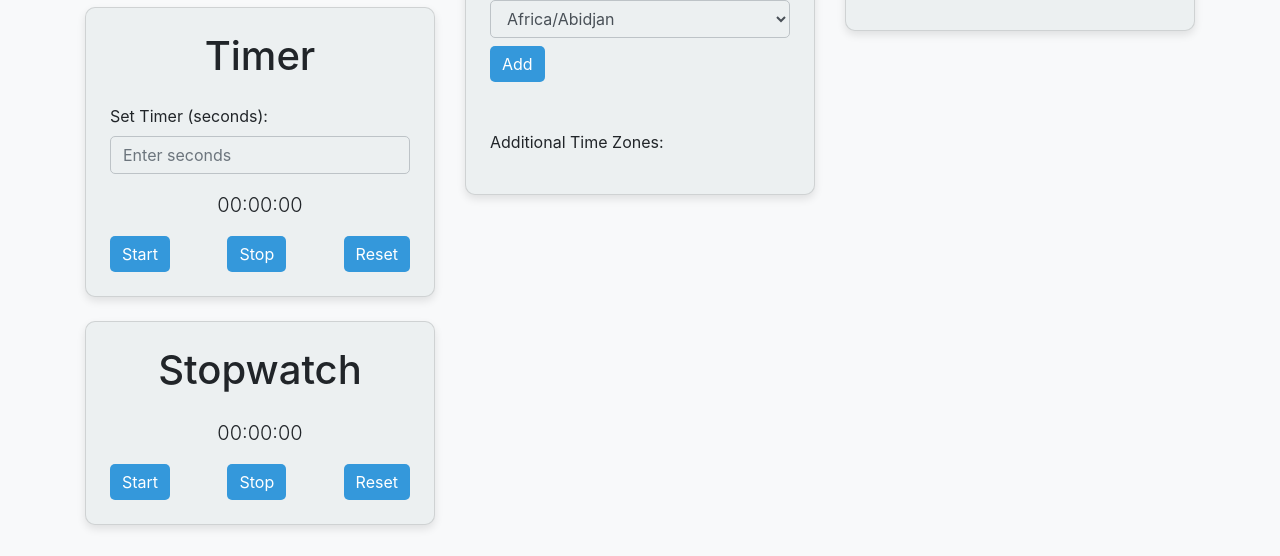
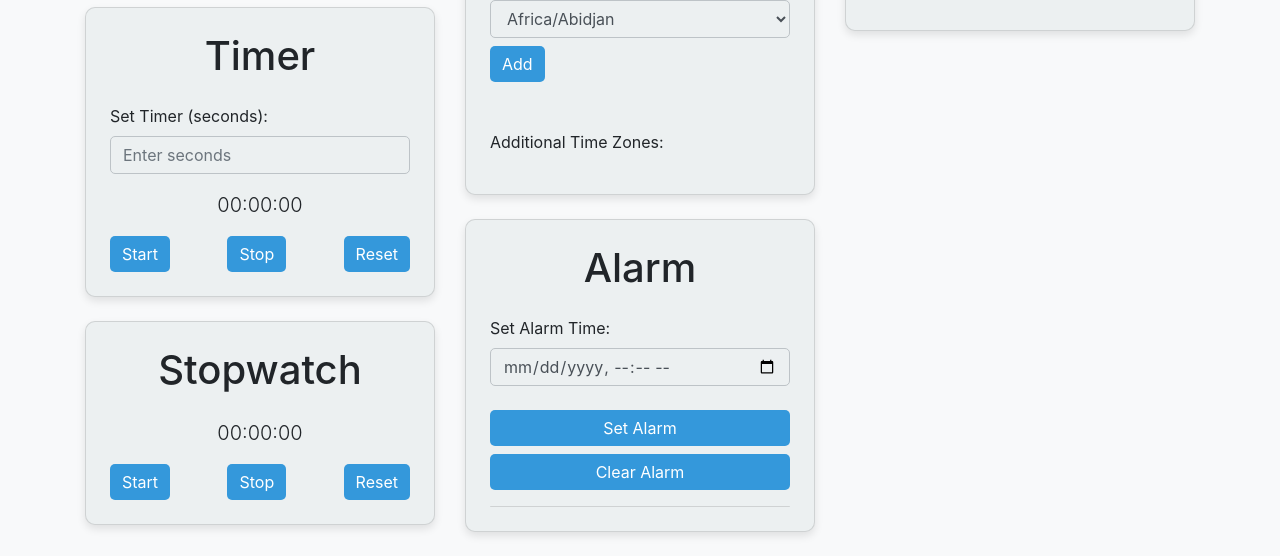
Before and after one commit to niyatisinghal/realtime-clock, a Flask app: page / in a window 1280 px wide. Shown: the part 417-973 px from the top of the page. Before the commit the page ends 946 px from the top, so only its background shows below. Run offline with Flask 3, Linux system fonts and the light colour scheme; some libraries are stand-ins or nearby versions.

Commit message:
single alarm works but have to change clock numbers

```diff
--- a/static/app.js
+++ b/static/app.js
@@ -185,6 +185,28 @@ function changeTimeZone() {
     updateAdditionalClocks();
 }
 
+// Alarm
+var alarmTime;
+var alarmInterval;
+
+function setAlarm() {
+    clearAlarm(); // Clear any existing alarms
+    alarmTime = new Date(document.getElementById('alarm-time').value).getTime();
+    alarmInterval = setInterval(checkAlarm, 1000);
+}
+
+function clearAlarm() {
+    clearInterval(alarmInterval);
+}
+
+function checkAlarm() {
+    var currentTime = new Date().getTime();
+    if (currentTime >= alarmTime) {
+        alert('Alarm! It\'s time!');
+        clearAlarm();
+    }
+}
+
 // Updated function to create an additional clock for a specific time zone
 function createTimeZoneClock(timeZone, index) {
     var currentTime = moment.tz(moment(), timeZone).format('YYYY-MM-DD HH:mm:ss');
--- a/templates/index.html
+++ b/templates/index.html
@@ -87,7 +87,24 @@
                         </ul>
                     </div>
                 </div>
+
+                <!-- Alarm Section -->
+                <div class="card p-4 mb-4">
+                <h1 class="text-center mb-4">Alarm</h1>
+                <div class="form-group">
+                    <label for="alarm-time">Set Alarm Time:</label>
+                    <input type="datetime-local" id="alarm-time" class="form-control">
+                </div>
+                <button onclick="setAlarm()" class="btn btn-primary mt-2">Set Alarm</button>
+                <button onclick="clearAlarm()" class="btn btn-danger mt-2">Clear Alarm</button>
+                <!-- Display the list of alarms -->
+                <ul id="alarms-list" class="list-group mt-3">
+                    <!-- Alarms will be dynamically added here -->
+                </ul>
+
             </div>
+
+        </div>
 
             <!-- Third Column: Additional Clock -->
             <div class="col-md-4">
```
